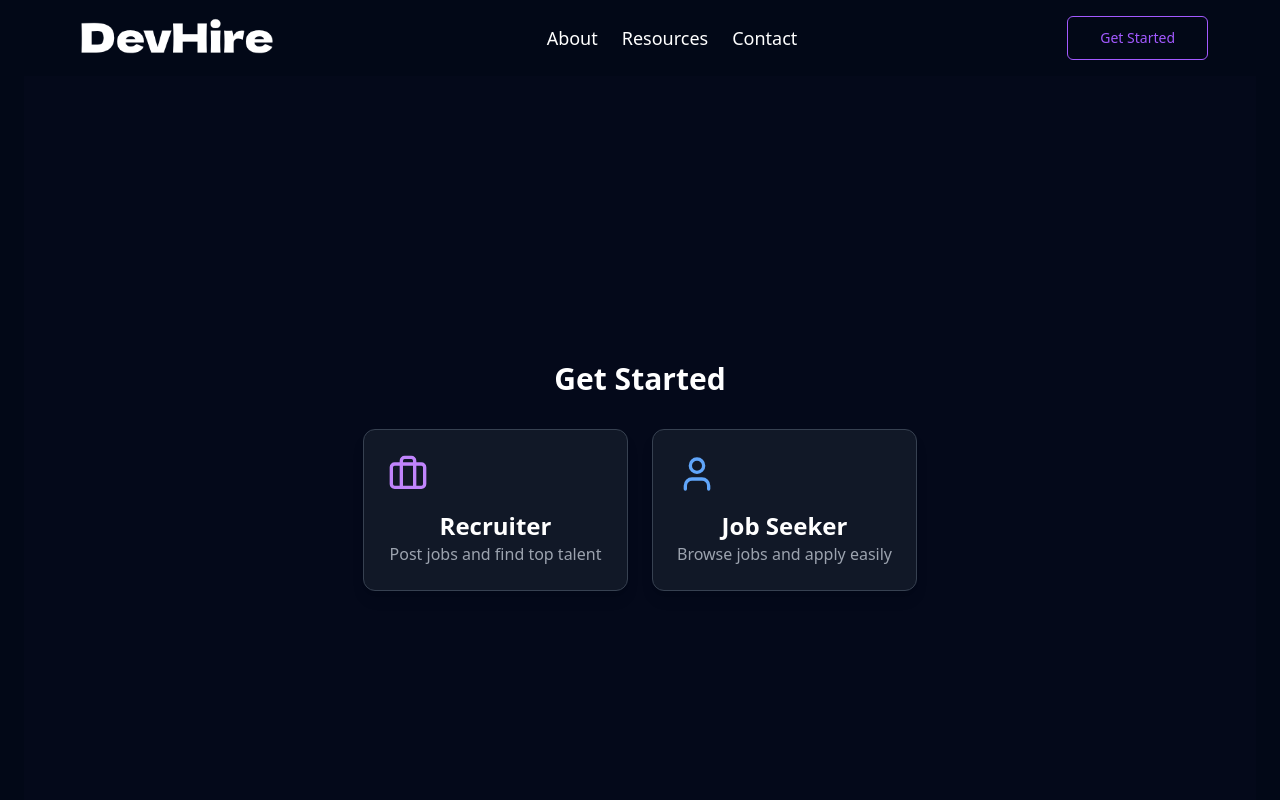
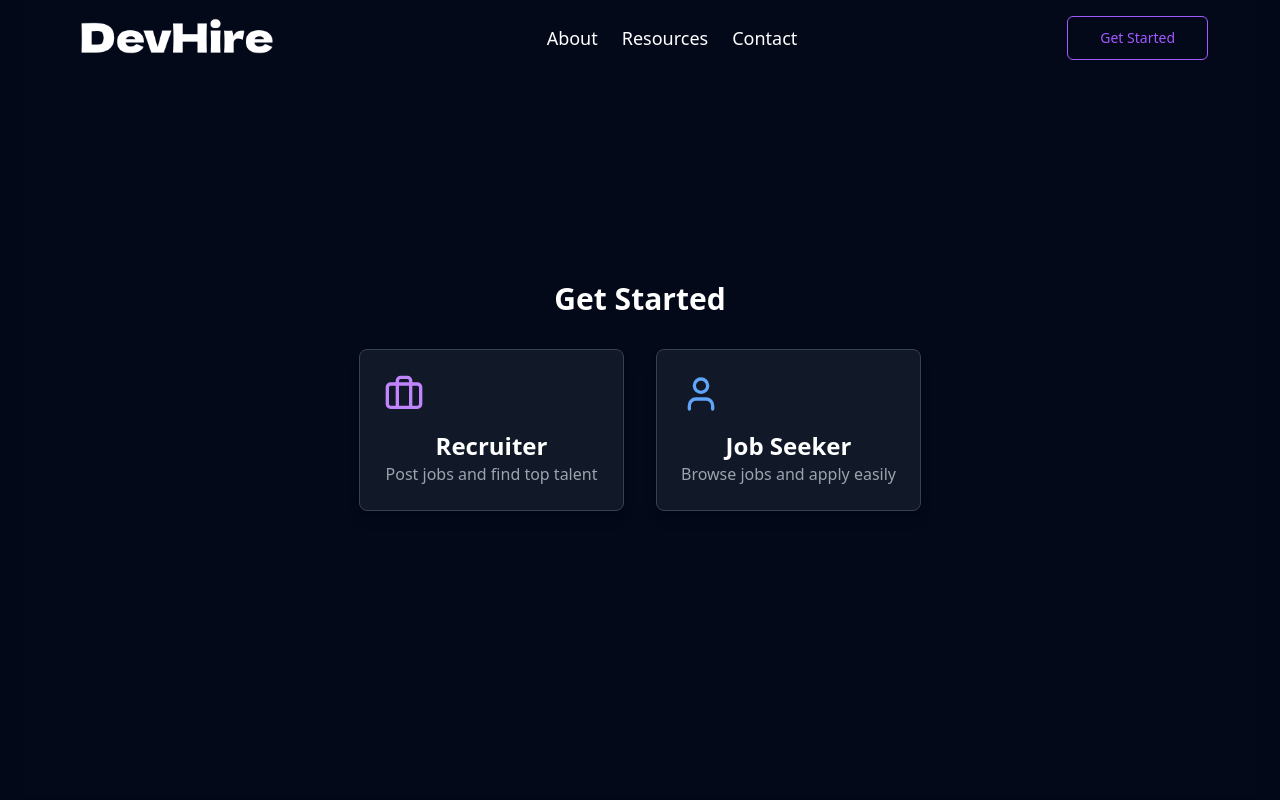
Before and after one commit to patriciakennedy/react-shadcn, a React (Vite) app: page /get-started in a window 1280 px wide. Shown: the top 800 px of the page. Built offline with nearby package versions, Linux system fonts and the light colour scheme.

Commit message:
feat(ui): Improve GetStarted page layout and card styling

```diff
--- a/src/components/UserTypeCard.jsx
+++ b/src/components/UserTypeCard.jsx
@@ -1,20 +1,14 @@
 import React from 'react';
-
 
 const UserTypeCard = ({ icon, userType, description, onClick }) => {
     return (
         <div
-            className="border border-gray-700 p-6 rounded-xl shadow-lg text-center cursor-pointer
-                       hover:shadow-2xl transition-all bg-gray-900 hover:bg-gray-800
-                       text-white transform hover:-translate-y-2"
+            className="border border-gray-700 bg-gray-900 p-6 rounded-lg shadow-lg text-center cursor-pointer hover:bg-gray-800 hover:shadow-xl transition-all"
             onClick={onClick}
         >
-            <div className="text-5xl text-purple-400 mb-4">{icon}</div>{' '}
-            {/* Neon Purple Icon */}
-            <h2 className="text-2xl font-bold text-white">{userType}</h2>{' '}
-            {/* White for Visibility */}
-            <p className="text-gray-400">{description}</p>{' '}
-            {/* Gray for Readability */}
+            <div className="text-5xl mb-4 text-white">{icon}</div>
+            <h2 className="text-2xl font-semibold text-white">{userType}</h2>
+            <p className="text-gray-400 text-base">{description}</p>
         </div>
     );
 };
--- a/src/pages/GetStarted.jsx
+++ b/src/pages/GetStarted.jsx
@@ -11,12 +11,12 @@ const GetStarted = () => {
     };
 
     return (
-        <div className="flex flex-col items-center justify-center min-h-screen bg-[#04091A] p-6">
+        <div className="flex flex-col items-center justify-center min-h-screen bg-[#04091A] p-6 mt-[-80px]">
             <h1 className="text-3xl font-extrabold text-white mb-8">
                 Get Started
             </h1>
 
-            <div className="grid grid-cols-1 sm:grid-cols-2 gap-6">
+            <div className="grid grid-cols-1 sm:grid-cols-2 gap-8">
                 <UserTypeCard
                     userType="Recruiter"
                     description="Post jobs and find top talent"
```
